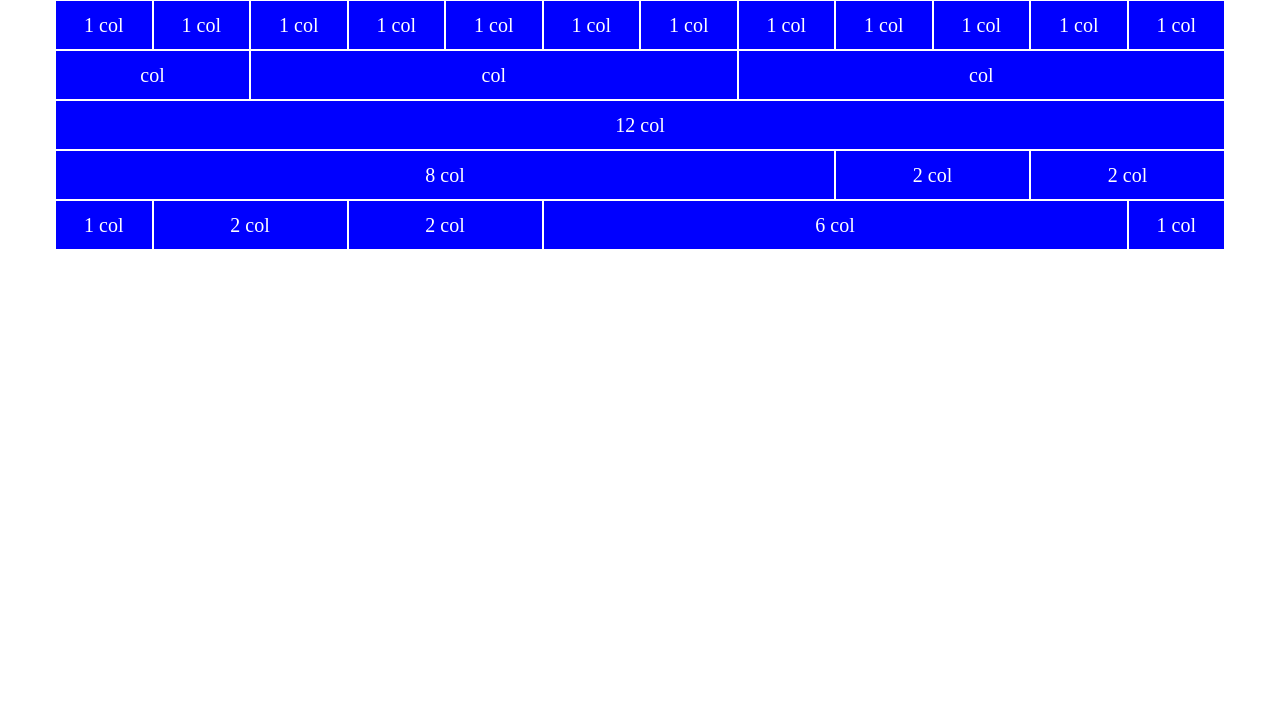
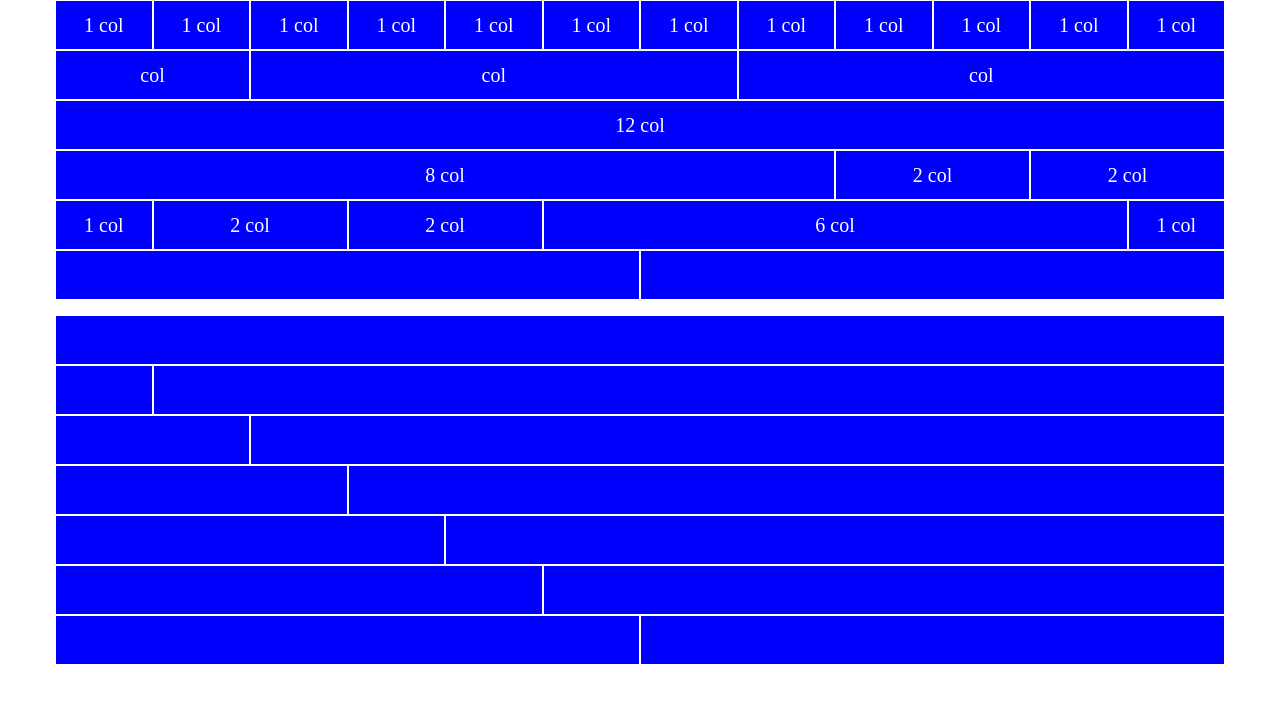
Before and after one commit to Fabio-Marzano/-html-css-12bool, a plain HTML site: page index.html in a window 1280 px wide. Drawn offline with Linux system fonts and the light colour scheme.

Commit message:
[UPD] create-second-macroarea

```diff
--- a/css/style.css
+++ b/css/style.css
@@ -30,9 +30,8 @@
 
 .inner-content {
     background-color: green;
-    border: 1px solid black;
-    height: 100px;
-    margin: 10px 0;
+    height: 50px;
+    margin: 0px 0;
     display: flex;
     justify-content: center;
     align-items: center;
@@ -44,6 +43,10 @@
     display: flex;
     flex-wrap: wrap;
     flex-direction: row;
+}
+
+.margin {
+    margin-top: 15px;
 }
 
 .col {
--- a/index.html
+++ b/index.html
@@ -195,6 +195,106 @@
                     </div>
                 </div>
             </div>
+            <div class="row">
+                <div class="col-6">
+                    <div class="content">
+                        <div class="col-xs-6">
+
+                        </div>
+                    </div>
+                </div>
+                <div class="col-6">
+                    <div class="content">
+                        <div class="row">
+                            <div class="col-xs-6">
+                                <div class="inner-content"></div>
+                            </div>
+                        </div>
+                    </div>
+                </div>
+            </div>
+        </div>
+        <div class="container margin">
+            <div class="row">
+                <div class="col-12">
+                    <div class="content">
+                        <div class="col-xs-12"></div>
+                    </div>
+                </div>
+            </div>
+            <div class="row">
+                <div class="col-1">
+                    <div class="content">
+                        <div class="col-xs-1"></div>
+                    </div>
+                </div>
+                <div class="col-11">
+                    <div class="content">
+                        <div class="col-xs-11"></div>
+                    </div>
+                </div>
+            </div>
+            <div class="row">
+                <div class="col-2">
+                    <div class="content">
+                        <div class="col-xs-2"></div>
+                    </div>
+                </div>
+                <div class="col-10">
+                    <div class="content">
+                        <div class="col-xs-10"></div>
+                    </div>
+                </div>
+            </div>
+            <div class="row">
+                <div class="col-3">
+                    <div class="content">
+                        <div class="col-xs-3"></div>
+                    </div>
+                </div>
+                <div class="col-9">
+                    <div class="content">
+                        <div class="col-xs-9"></div>
+                    </div>
+                </div>
+            </div>
+            <div class="row">
+                <div class="col-4">
+                    <div class="content">
+                        <div class="col-xs-4"></div>
+                    </div>
+                </div>
+                <div class="col-8">
+                    <div class="content">
+                        <div class="col-xs-8"></div>
+                    </div>
+                </div>
+            </div>
+            <div class="row">
+                <div class="col-5">
+                    <div class="content">
+                        <div class="col-xs-5"></div>
+                    </div>
+                </div>
+                <div class="col-7">
+                    <div class="content">
+                        <div class="col-xs-7"></div>
+                    </div>
+                </div>
+            </div>
+            <div class="row">
+                <div class="col-6">
+                    <div class="content">
+                        <div class="col-xs-6"></div>
+                    </div>
+                </div>
+                <div class="col-6">
+                    <div class="content">
+                        <div class="col-xs-6"></div>
+                    </div>
+                </div>
+            </div>
+
         </div>
 
 
```
